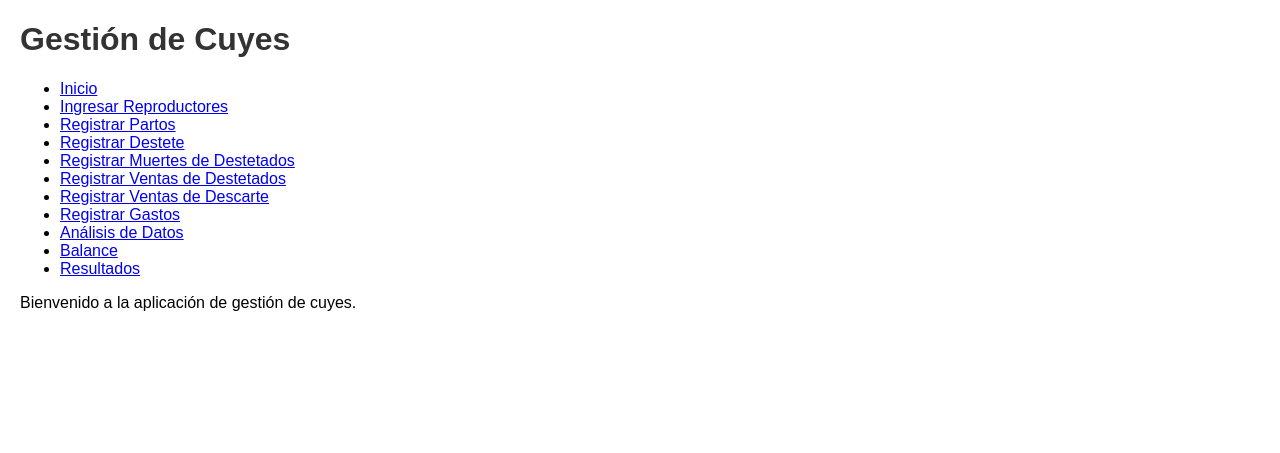
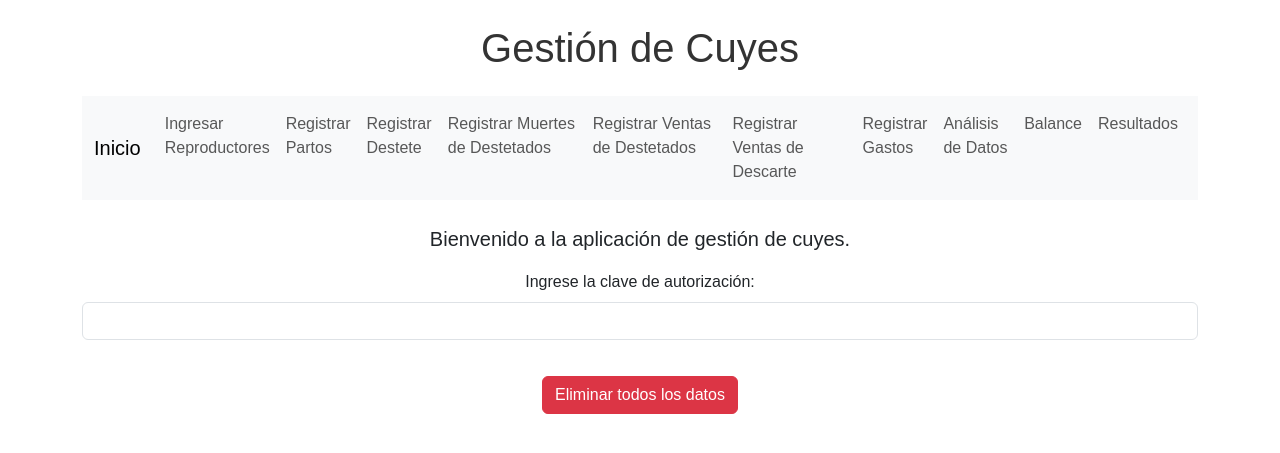
Before and after one commit to Javh9/registro-cuyes, a Flask app: page / in a window 1280 px wide. Shown: the top 453 px of the page. Run offline with Flask 3, Linux system fonts and the light colour scheme.

Commit message:
Agregar clave de autorización para eliminar datos

```diff
--- a/app.py
+++ b/app.py
@@ -3,10 +3,11 @@ import sqlite3
 from datetime import datetime
 import os
 
+# Inicializar la aplicación Flask
 app = Flask(__name__)
 app.secret_key = os.environ.get('SECRET_KEY', 'una_clave_secreta_muy_larga_y_compleja')
 
-# Función para crear o actualizar las tablas
+# Función para crear o actualizar las tablas en la base de datos
 def crear_o_actualizar_tablas():
     conn = sqlite3.connect('cuyes.db')
     cursor = conn.cursor()
@@ -229,6 +230,8 @@ def registrar_partos():
 
     # Mostrar el formulario de registro de partos
     return render_template('registrar_partos.html', galpones_pozas=galpones_pozas, galpon_seleccionado=galpon_seleccionado, poza_seleccionada=poza_seleccionada)
+
+
 # Ruta para registrar destete
 @app.route('/registrar_destete', methods=['GET', 'POST'])
 def registrar_destete():
@@ -623,5 +626,47 @@ def editar_reproductor(id):
         return redirect(url_for('analisis_datos'))
 
     return render_template('editar_reproductor.html', reproductor=reproductor)
+
+# Ruta para eliminar todos los datos
+@app.route('/eliminar_todos_los_datos', methods=['POST'])
+def eliminar_todos_los_datos():
+    # Obtener la clave enviada por el usuario
+    clave_ingresada = request.form.get('clave')
+
+    # Clave de autorización (cámbiala por la que desees)
+    CLAVE_AUTORIZACION = "0429"
+
+    # Verificar si la clave es correcta
+    if clave_ingresada != CLAVE_AUTORIZACION:
+        flash('Clave incorrecta. No se han eliminado los datos.', 'danger')
+        return redirect(url_for('index'))
+
+    try:
+        conn = get_db_connection()
+        cursor = conn.cursor()
+
+        # Eliminar todos los registros de cada tabla
+        cursor.execute('DELETE FROM reproductores')
+        cursor.execute('DELETE FROM partos')
+        cursor.execute('DELETE FROM destetes')
+        cursor.execute('DELETE FROM muertes_destetados')
+        cursor.execute('DELETE FROM ventas_destetados')
+        cursor.execute('DELETE FROM ventas_descarte')
+        cursor.execute('DELETE FROM gastos')
+
+        conn.commit()
+        flash('Todos los datos han sido eliminados correctamente.', 'success')
+    except sqlite3.Error as e:
+        flash(f'Error al eliminar los datos: {str(e)}', 'danger')
+    except Exception as e:
+        flash(f'Ocurrió un error inesperado: {str(e)}', 'danger')
+    finally:
+        conn.close()
+
+    return redirect(url_for('index'))
+# Otras rutas (registrar_destete, registrar_muertes_destetados, etc.) se mantienen igual...
+
 if __name__ == '__main__':
-    app.run(host='0.0.0.0', port=5000, debug=True)
+    # Configuración para Heroku
+    port = int(os.environ.get('PORT', 5000))
+    app.run(host='0.0.0.0', port=port, debug=False)
--- a/templates/index.html
+++ b/templates/index.html
@@ -4,34 +4,88 @@
     <meta charset="UTF-8">
     <meta name="viewport" content="width=device-width, initial-scale=1.0">
     <title>Gestión de Cuyes</title>
+    <!-- Bootstrap CSS -->
+    <link href="https://cdn.jsdelivr.net/npm/bootstrap@5.3.0/dist/css/bootstrap.min.css" rel="stylesheet">
     <link rel="stylesheet" href="{{ url_for('static', filename='styles.css') }}">
 </head>
 <body>
-    <h1>Gestión de Cuyes</h1>
-    <nav>
-        <ul>
-            <li><a href="{{ url_for('index') }}">Inicio</a></li>
-            <li><a href="{{ url_for('ingresar_reproductores') }}">Ingresar Reproductores</a></li>
-            <li><a href="{{ url_for('registrar_partos') }}">Registrar Partos</a></li>
-            <li><a href="{{ url_for('registrar_destete') }}">Registrar Destete</a></li>
-            <li><a href="{{ url_for('registrar_muertes_destetados') }}">Registrar Muertes de Destetados</a></li>
-            <li><a href="{{ url_for('registrar_ventas_destetados') }}">Registrar Ventas de Destetados</a></li>
-            <li><a href="{{ url_for('registrar_ventas_descarte') }}">Registrar Ventas de Descarte</a></li>
-            <li><a href="{{ url_for('registrar_gastos') }}">Registrar Gastos</a></li>
-            <li><a href="{{ url_for('analisis_datos') }}">Análisis de Datos</a></li>
-            <li><a href="{{ url_for('balance') }}">Balance</a></li>
-            <li><a href="{{ url_for('resultados') }}">Resultados</a></li>
+    <div class="container">
+        <h1 class="text-center my-4">Gestión de Cuyes</h1>
+
+        <!-- Barra de navegación -->
+        <nav class="navbar navbar-expand-lg navbar-light bg-light mb-4">
+            <div class="container-fluid">
+                <a class="navbar-brand" href="{{ url_for('index') }}">Inicio</a>
+                <button class="navbar-toggler" type="button" data-bs-toggle="collapse" data-bs-target="#navbarNav" aria-controls="navbarNav" aria-expanded="false" aria-label="Toggle navigation">
+                    <span class="navbar-toggler-icon"></span>
+                </button>
+                <div class="collapse navbar-collapse" id="navbarNav">
+                    <ul class="navbar-nav">
+                        <li class="nav-item">
+                            <a class="nav-link" href="{{ url_for('ingresar_reproductores') }}">Ingresar Reproductores</a>
+                        </li>
+                        <li class="nav-item">
+                            <a class="nav-link" href="{{ url_for('registrar_partos') }}">Registrar Partos</a>
+                        </li>
+                        <li class="nav-item">
+                            <a class="nav-link" href="{{ url_for('registrar_destete') }}">Registrar Destete</a>
+                        </li>
+                        <li class="nav-item">
+                            <a class="nav-link" href="{{ url_for('registrar_muertes_destetados') }}">Registrar Muertes de Destetados</a>
+                        </li>
+                        <li class="nav-item">
+                            <a class="nav-link" href="{{ url_for('registrar_ventas_destetados') }}">Registrar Ventas de Destetados</a>
+                        </li>
+                        <li class="nav-item">
+                            <a class="nav-link" href="{{ url_for('registrar_ventas_descarte') }}">Registrar Ventas de Descarte</a>
+                        </li>
+                        <li class="nav-item">
+                            <a class="nav-link" href="{{ url_for('registrar_gastos') }}">Registrar Gastos</a>
+                        </li>
+                        <li class="nav-item">
+                            <a class="nav-link" href="{{ url_for('analisis_datos') }}">Análisis de Datos</a>
+                        </li>
+                        <li class="nav-item">
+                            <a class="nav-link" href="{{ url_for('balance') }}">Balance</a>
+                        </li>
+                        <li class="nav-item">
+                            <a class="nav-link" href="{{ url_for('resultados') }}">Resultados</a>
+                        </li>
                     </ul>
+                </div>
+            </div>
         </nav>
+
+        <!-- Mensajes flash -->
         {% with messages = get_flashed_messages(with_categories=true) %}
             {% if messages %}
                 {% for category, message in messages %}
-                <div class="alert alert-{{ category }}">
+                    <div class="alert alert-{{ category }} alert-dismissible fade show" role="alert">
                         {{ message }}
+                        <button type="button" class="btn-close" data-bs-dismiss="alert" aria-label="Close"></button>
                     </div>
                 {% endfor %}
             {% endif %}
         {% endwith %}
-    <p>Bienvenido a la aplicación de gestión de cuyes.</p>
+
+        <!-- Contenido principal -->
+        <p class="lead text-center">Bienvenido a la aplicación de gestión de cuyes.</p>
+
+        <!-- Botón para eliminar todos los datos -->
+        <div class="text-center">
+            <form action="{{ url_for('eliminar_todos_los_datos') }}" method="POST" onsubmit="return confirm('¿Estás seguro de que deseas eliminar todos los datos? Esta acción no se puede deshacer.');">
+                <div class="mb-3">
+                    <label for="clave" class="form-label">Ingrese la clave de autorización:</label>
+                    <input type="password" class="form-control" id="clave" name="clave" required>
+                </div>
+                <button type="submit" class="btn btn-danger">
+                    Eliminar todos los datos
+                </button>
+            </form>
+        </div>
+    </div>
+
+    <!-- Bootstrap JS (opcional, para funcionalidades como el menú desplegable) -->
+    <script src="https://cdn.jsdelivr.net/npm/bootstrap@5.3.0/dist/js/bootstrap.bundle.min.js"></script>
 </body>
 </html>
```
Also changed, not shown: cuyes.db. Lines whose indentation alone changed are shown as unchanged.
